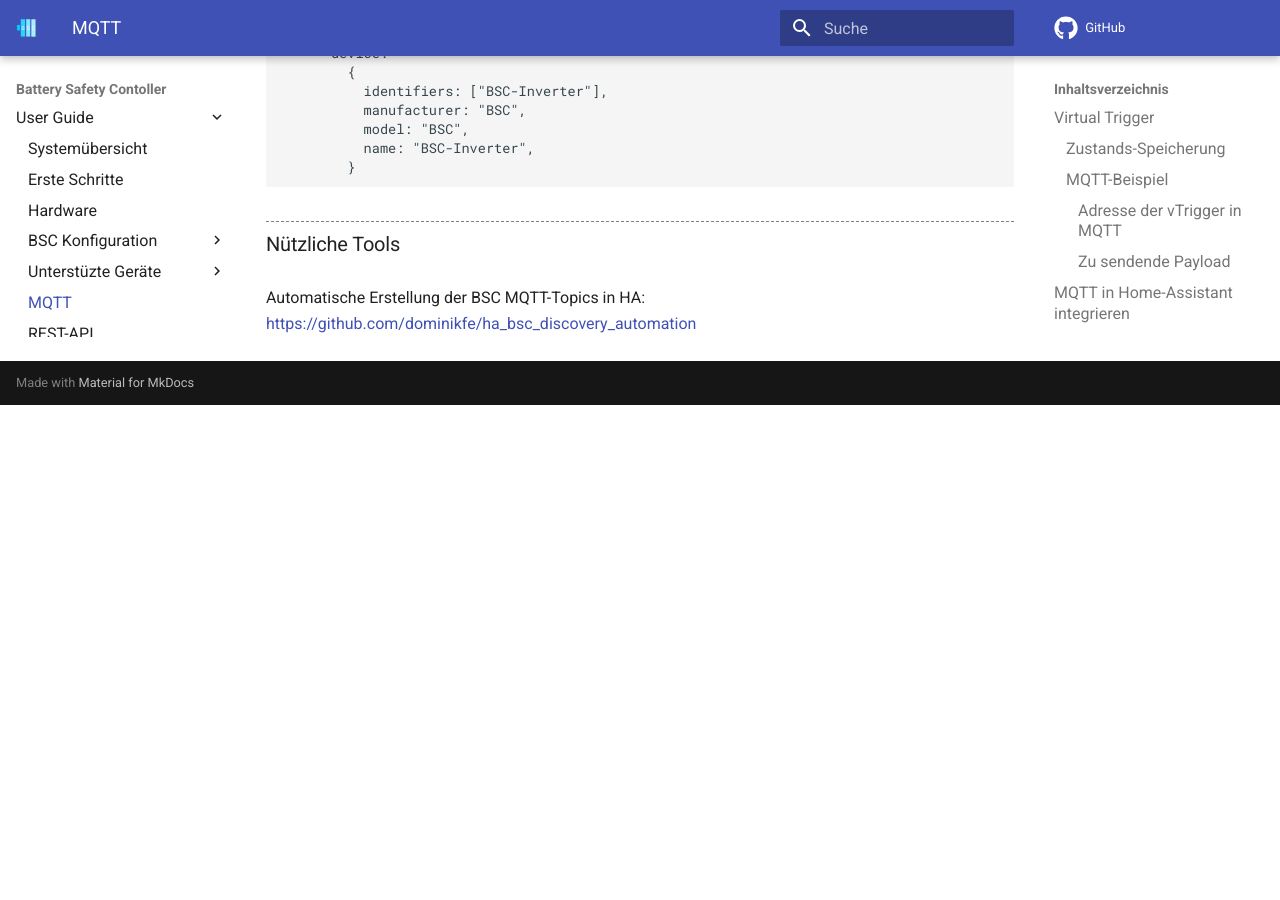
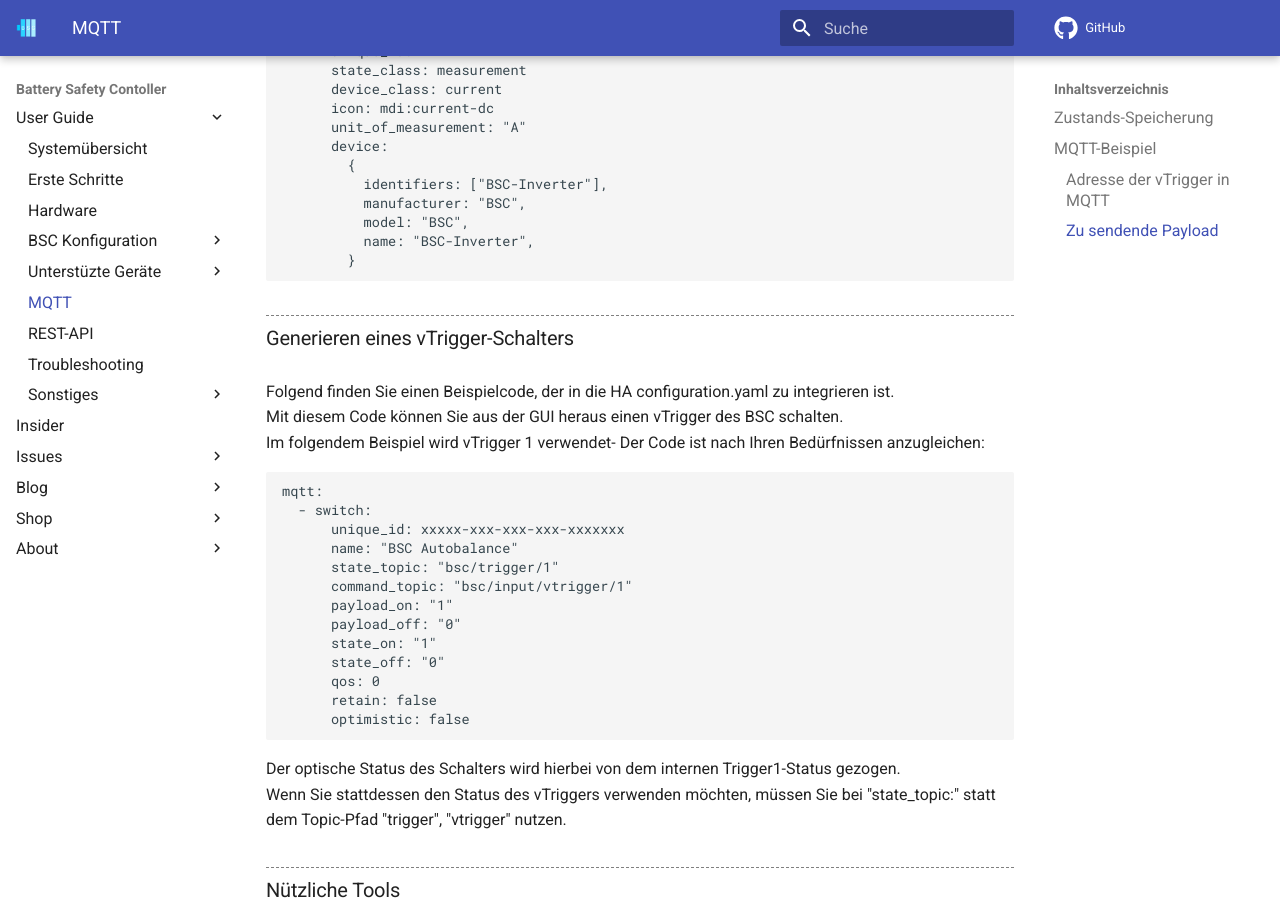
Before and after one commit to bsc-org/bsc, an MkDocs documentation site: the page built from docs/mqtt.md, in a window 1280 px wide and 900 px high, scrolled down 4419 px. Built offline with MkDocs 1.6.1 and Material for MkDocs 9.7.7, drawn with Linux system fonts in a browser that asks for light colours; comment, search, counter and statistics services are not loaded; before the commit the page ends 4824 px from its top, so only the background shows below that; some of the changed text lies outside the part shown.

Commit message:
Überschriften korrigiert, Schalter für vtrigger in HomeAssistant beschrieben
Schalter wurde extra nicht in der vTrigger-Section hinterlegt, da die YAML evtl nur in HA funktionieren wird.

````diff
--- a/docs/mqtt.md
+++ b/docs/mqtt.md
@@ -1,10 +1,10 @@
-## Virtual Trigger
+# Virtual Trigger
 
 Es gibt zu jedem der 10 internen Trigger, einen von ausserhalb ansteuerbaren virtuellen Trigger, die "vTrigger".
 Diese können per MQTT oder der [Restapi](restapi.md/#5-vtrigger-post) gesetzt werden.
 Jeder vTrigger setzt intern seinen korrespondierenden Trigger auf den gesendeten boolschen Wert (0/1).
 
-### Zustands-Speicherung
+## Zustands-Speicherung
 
 Es gibt zwei Möglichkeiten die vTrigger "speichernd" über einen Reboot hinaus zu erhalten:
 
@@ -14,11 +14,11 @@
 2) Für jeden vTrigger kann über das BSC-Menü festgelegt werden, ob er speichernd angelegt werden soll.
 Diese Einstellungen der Remanenz befindet sich unter „System“ bei den [MQTT-Optionen](settings_bsc.md/#mqtt).
 
-### MQTT-Beispiel
+## MQTT-Beispiel
 Die vTrigger sind erst einmal nicht über z.B. den MQTT-Explorer sichtbar.
 Erst wenn ein vTrigger einmal von extern gesetzt wurde, wird dieser auch im MQTT-Explorer dargestellt.
 
-#### Adresse der vTrigger in MQTT
+### Adresse der vTrigger in MQTT
 `{Device Name}/input/vtrigger/{Trigger Nummer}`
 
 | Platzhalter  |Beschreibung   |
@@ -26,11 +26,13 @@
 | {Device Name} |  "MQTT Device Name" aus den System-Settings|
 | {Trigger Nummer} | Trigger-ID von 1 bis 10 |
 
-#### Zu sendende Payload
+### Zu sendende Payload
 0 -> Trigger Low
 1 -> Trigger High
 
-## MQTT in Home-Assistant integrieren
+# MQTT in Verbindung mit Home-Assistant
+
+## Integration
 Um die Übersichtlichkeit der configuration.yaml zu wahren, können getrennte MQTT-Config-Dateien genutzt werden.
 Sinnvoll ist es z.B. pro angebundener Hardware eine Datei zu generieren.
 
@@ -125,5 +127,29 @@
         }
 ```
 
+### Generieren eines vTrigger-Schalters
+Folgend finden Sie einen Beispielcode, der in die HA configuration.yaml zu integrieren ist.
+Mit diesem Code können Sie aus der GUI heraus einen vTrigger des BSC schalten.
+Im folgendem Beispiel wird vTrigger 1 verwendet- Der Code ist nach Ihren Bedürfnissen anzugleichen:
+
+```yaml
+mqtt:
+  - switch:
+      unique_id: xxxxx-xxx-xxx-xxx-xxxxxxx
+      name: "BSC Autobalance"
+      state_topic: "bsc/trigger/1"
+      command_topic: "bsc/input/vtrigger/1"
+      payload_on: "1"
+      payload_off: "0"
+      state_on: "1"
+      state_off: "0"
+      qos: 0
+      retain: false
+      optimistic: false
+```
+
+Der optische Status des Schalters wird hierbei von dem internen Trigger1-Status gezogen.
+Wenn Sie stattdessen den Status des vTriggers verwenden möchten, müssen Sie bei "state_topic:" statt dem Topic-Pfad "trigger", "vtrigger" nutzen.
+
 ### Nützliche Tools
 Automatische Erstellung der BSC MQTT-Topics in HA: <a href="https://github.com/dominikfe/ha_bsc_discovery_automation" target="_blank">https://github.com/dominikfe/ha_bsc_discovery_automation</a>
````
